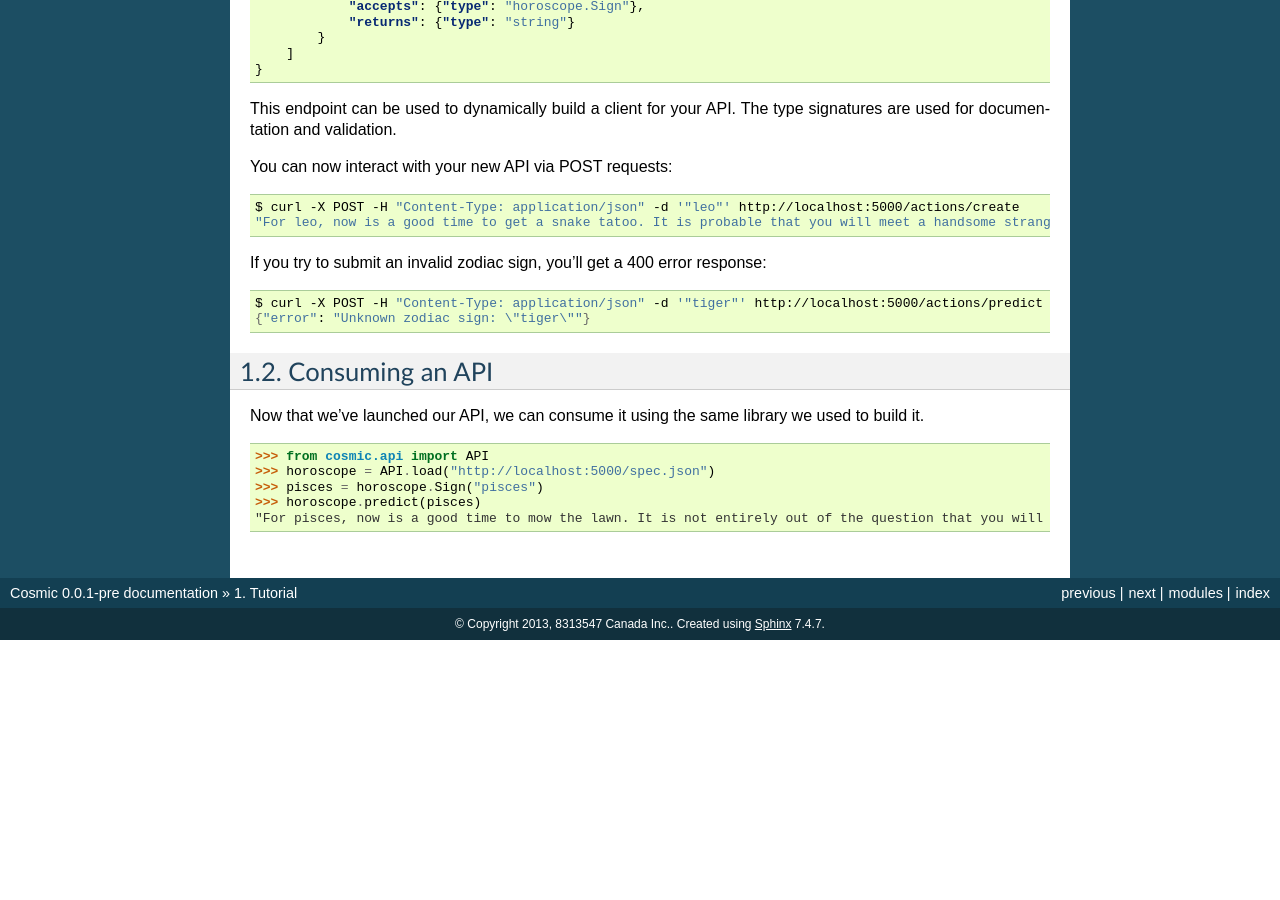
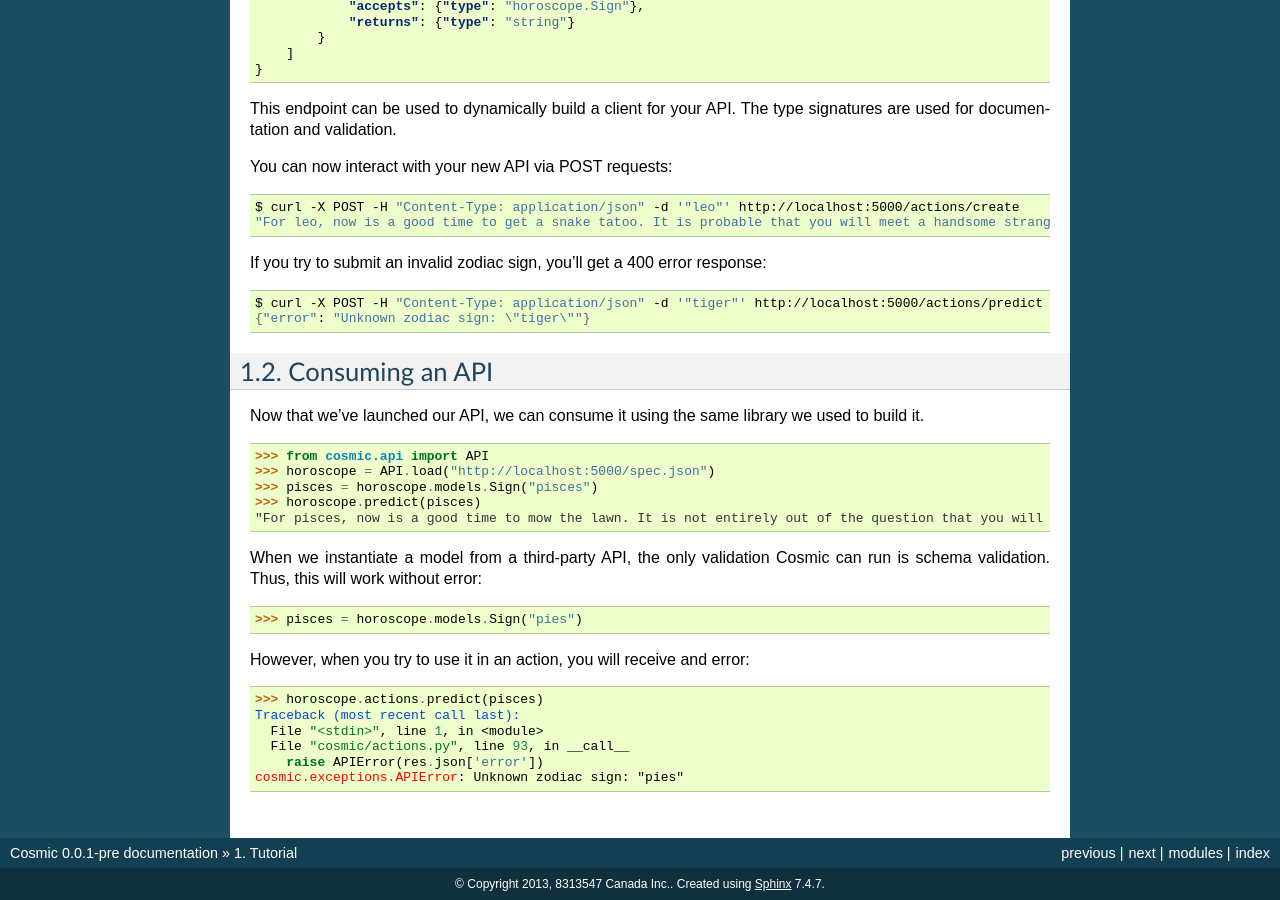
Before and after one commit to cosmic-api/cosmic.py, a Sphinx documentation site: the page built from docs/source/tutorial.rst, in a window 1280 px wide and 900 px high, scrolled down 1549 px. Built offline with Sphinx 7.4.7, drawn with Linux system fonts in a browser that asks for light colours; before the commit the page ends 2189 px from its top, so only the background shows below that.

Commit message:
Basic tutorial finished

```diff
--- a/docs/source/tutorial.rst
+++ b/docs/source/tutorial.rst
@@ -126,6 +126,24 @@ Now that we've launched our API, we can consume it using the same library we use
 
     >>> from cosmic.api import API
     >>> horoscope = API.load("http://localhost:5000/spec.json")
-    >>> pisces = horoscope.Sign("pisces")
+    >>> pisces = horoscope.models.Sign("pisces")
     >>> horoscope.predict(pisces)
     "For pisces, now is a good time to mow the lawn. It is not entirely out of the question that you will meet a handsome stranger."
+
+When we instantiate a model from a third-party API, the only validation Cosmic can run is schema
+validation. Thus, this will work without error:
+
+.. code:: python
+
+    >>> pisces = horoscope.models.Sign("pies")
+
+However, when you try to use it in an action, you will receive and error:
+
+.. code:: python
+
+    >>> horoscope.actions.predict(pisces)
+    Traceback (most recent call last):
+      File "<stdin>", line 1, in <module>
+      File "cosmic/actions.py", line 93, in __call__
+        raise APIError(res.json['error'])
+    cosmic.exceptions.APIError: Unknown zodiac sign: "pies"
```
